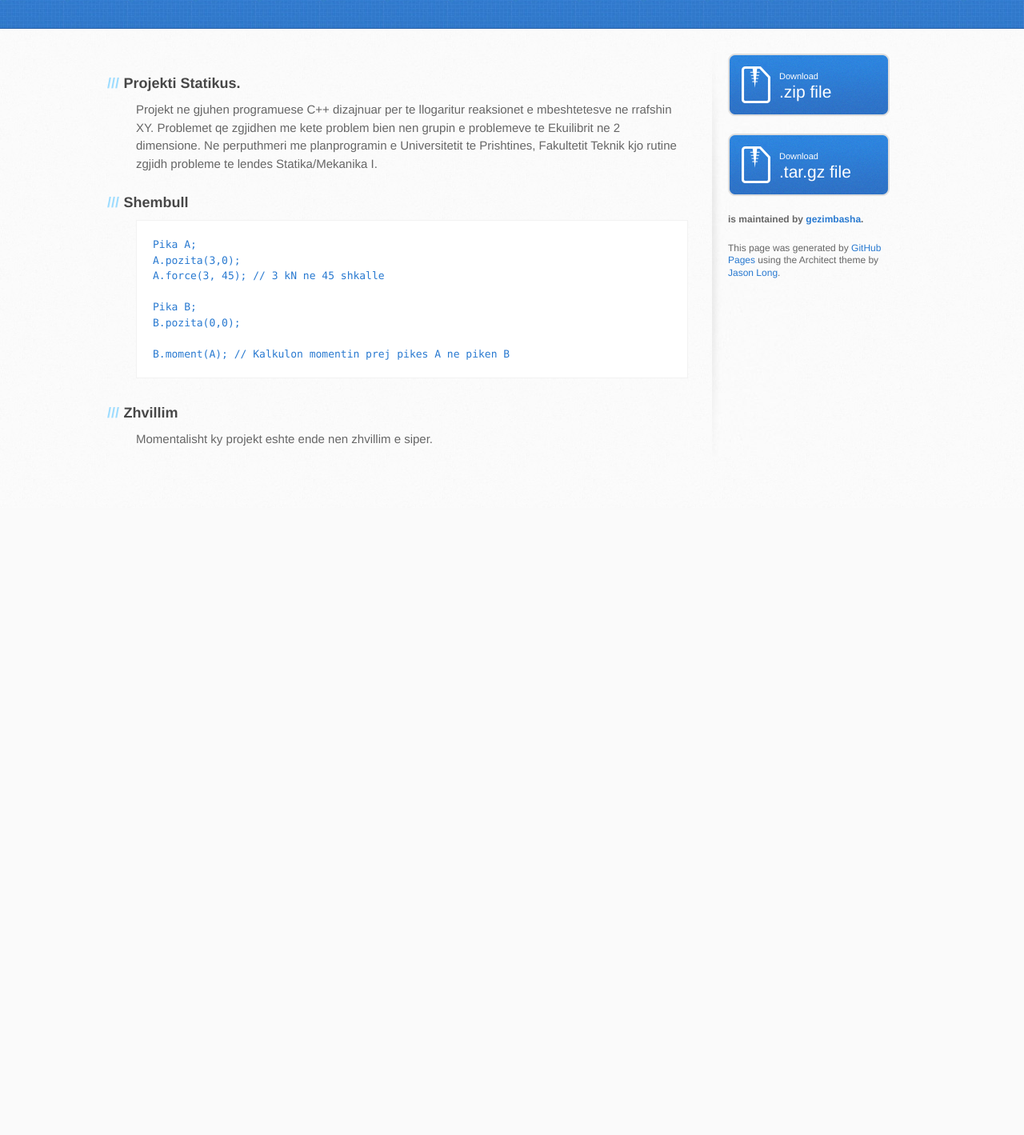
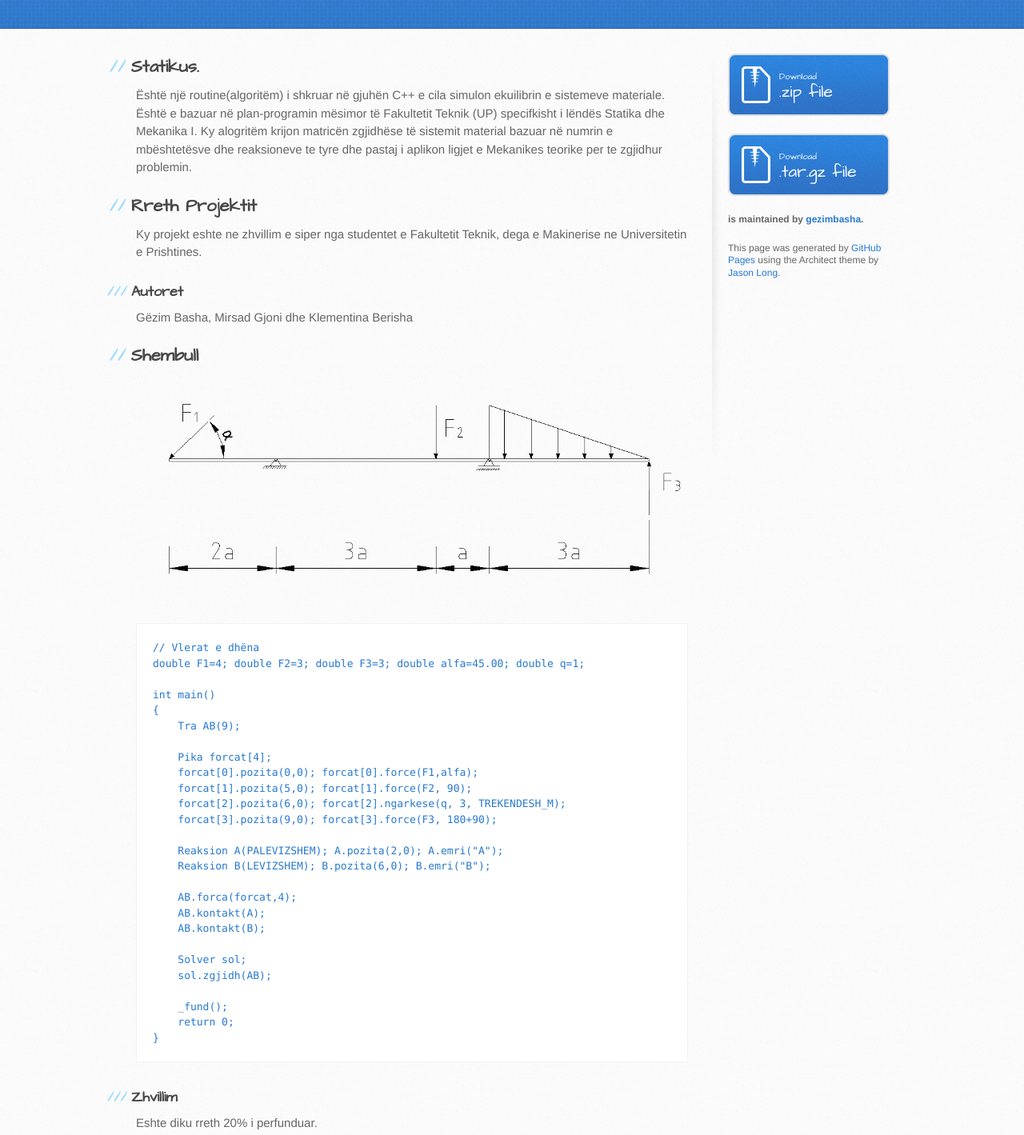
Before and after one commit to gezimbasha/statikus, a plain HTML site: page index.html in a window 1280 px wide. Shown: the part 165-1584 px from the top of the page at 80% size. Before the commit the page ends 800 px from the top, so only its background shows below. Drawn offline with Linux system fonts and the light colour scheme.

```diff
--- a/index.html
+++ b/index.html
@@ -28,26 +28,53 @@
     <div id="content-wrapper">
       <div class="inner clearfix">
         <section id="main-content">
-          <h3>Projekti Statikus.</h3>
+          <h2>Statikus.</h2>
 
-<p>Projekt ne gjuhen programuese C++ dizajnuar per te llogaritur reaksionet e mbeshtetesve ne rrafshin XY. Problemet qe zgjidhen me kete problem bien nen grupin e problemeve te Ekuilibrit ne 2 dimensione.
-Ne perputhmeri me planprogramin e Universitetit te Prishtines, Fakultetit Teknik kjo rutine zgjidh probleme te lendes Statika/Mekanika I.</p>
+<p>Është një routine(algoritëm) i shkruar në gjuhën C++ e cila simulon ekuilibrin e sistemeve materiale. Është e bazuar në plan-programin mësimor të Fakultetit Teknik (UP) specifkisht i lëndës Statika dhe Mekanika I. Ky alogritëm krijon matricën zgjidhëse të sistemit material bazuar në numrin e mbështetësve dhe reaksioneve te tyre dhe pastaj i aplikon ligjet e Mekanikes teorike per te zgjidhur problemin.</p>
 
-<h3>Shembull</h3>
+<h2>Rreth Projektit</h2>
 
-<pre><code>Pika A;
-A.pozita(3,0);
-A.force(3, 45); // 3 kN ne 45 shkalle
+<p>Ky projekt eshte ne zhvillim e siper nga studentet e Fakultetit Teknik, dega e Makinerise ne Universitetin e Prishtines.</p>
 
-Pika B;
-B.pozita(0,0);
+<h3>Autoret</h3>
 
-B.moment(A); // Kalkulon momentin prej pikes A ne piken B
+<p>Gëzim Basha, Mirsad Gjoni dhe Klementina Berisha</p>
+
+<h2>Shembull</h2>
+
+<p><img src="https://github.com/gezimbasha/statikus/blob/gh-pages/images/diagram_16r.png?raw=true" alt="Diagrami"></p>
+
+<pre><code>// Vlerat e dhëna
+double F1=4; double F2=3; double F3=3; double alfa=45.00; double q=1;
+
+int main()
+{
+    Tra AB(9);
+
+    Pika forcat[4];
+    forcat[0].pozita(0,0); forcat[0].force(F1,alfa);
+    forcat[1].pozita(5,0); forcat[1].force(F2, 90);
+    forcat[2].pozita(6,0); forcat[2].ngarkese(q, 3, TREKENDESH_M);
+    forcat[3].pozita(9,0); forcat[3].force(F3, 180+90);
+
+    Reaksion A(PALEVIZSHEM); A.pozita(2,0); A.emri("A");
+    Reaksion B(LEVIZSHEM); B.pozita(6,0); B.emri("B");
+
+    AB.forca(forcat,4);
+    AB.kontakt(A);
+    AB.kontakt(B);
+
+    Solver sol;
+    sol.zgjidh(AB);
+
+    _fund();
+    return 0;
+}
 </code></pre>
 
 <h3>Zhvillim</h3>
 
-<p>Momentalisht ky projekt eshte ende nen zhvillim e siper.</p>
+<p>Eshte diku rreth 20% i perfunduar.</p>
         </section>
 
         <aside id="sidebar">
--- a/stylesheets/stylesheet.css
+++ b/stylesheets/stylesheet.css
@@ -66,7 +66,7 @@ a:hover {
 header {
   padding-top: 40px;
   padding-bottom: 40px;
-  font-family: 'Helvetica Neue', Helvetica, Arial, serif;
+  font-family: 'Architects Daughter', 'Helvetica Neue', Helvetica, Arial, serif;
   background: #2e7bcf url(../images/header-bg.jpg) 0 0 repeat-x;
   border-bottom: solid 1px #275da1;
 }
@@ -136,7 +136,7 @@ a.button {
   color: #fff;
   padding-left: 68px;
   padding-top: 22px;
-  font-family: 'Helvetica Neue', Helvetica, Arial, serif;
+  font-family: 'Architects Daughter', 'Helvetica Neue', Helvetica, Arial, serif;
 }
 a.button small {
   display: block;
@@ -225,7 +225,7 @@ form {
 /* GENERAL ELEMENT TYPE STYLES */
 
 #main-content h1 {
-  font-family: 'Helvetica Neue', Helvetica, Arial, serif;
+  font-family: 'Architects Daughter', 'Helvetica Neue', Helvetica, Arial, serif;
   font-size: 2.8em;
   letter-spacing: -1px;
   color: #474747;
@@ -239,7 +239,7 @@ form {
 }
 
 #main-content h2 {
-  font-family: 'Helvetica Neue', Helvetica, Arial, serif;
+  font-family: 'Architects Daughter', 'Helvetica Neue', Helvetica, Arial, serif;
   font-size: 22px;
   font-weight: bold;
   margin-bottom: 8px;
@@ -253,7 +253,7 @@ form {
 }
 
 #main-content h3 {
-  font-family: 'Helvetica Neue', Helvetica, Arial, serif;
+  font-family: 'Architects Daughter', 'Helvetica Neue', Helvetica, Arial, serif;
   font-size: 18px;
   font-weight: bold;
   margin-top: 24px;
@@ -269,7 +269,7 @@ form {
 }
 
 #main-content h4 {
-  font-family: 'Helvetica Neue', Helvetica, Arial, serif;
+  font-family: 'Architects Daughter', 'Helvetica Neue', Helvetica, Arial, serif;
   font-size: 15px;
   font-weight: bold;
   color: #474747;
@@ -283,7 +283,7 @@ h4:before {
 }
 
 #main-content h5 {
-  font-family: 'Helvetica Neue', Helvetica, Arial, serif;
+  font-family: 'Architects Daughter', 'Helvetica Neue', Helvetica, Arial, serif;
   font-size: 14px;
   color: #474747;
 }
@@ -295,7 +295,7 @@ h5:before {
 }
 
 #main-content h6 {
-  font-family: 'Helvetica Neue', Helvetica, Arial, serif;
+  font-family: 'Architects Daughter', 'Helvetica Neue', Helvetica, Arial, serif;
   font-size: .8em;
   color: #474747;
 }
```
Also changed, not shown: params.json (+1 -1 lines).
